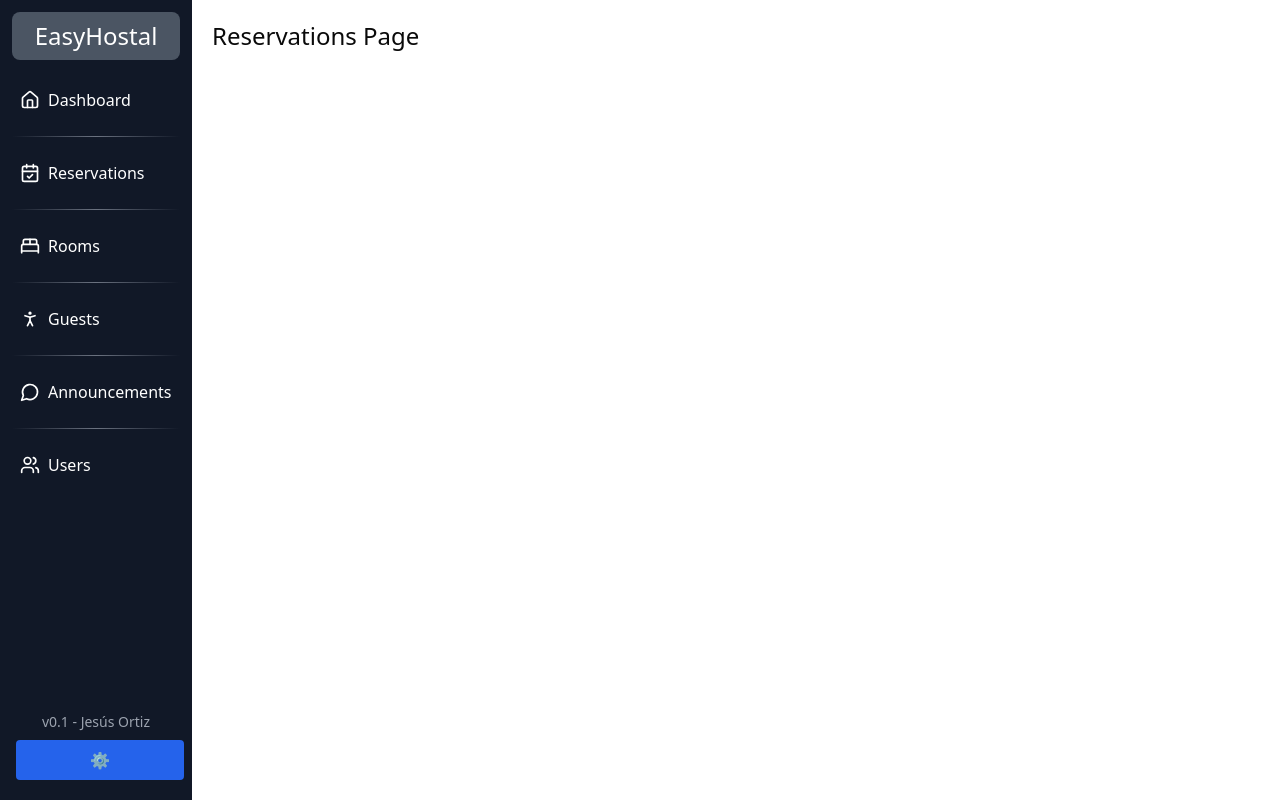
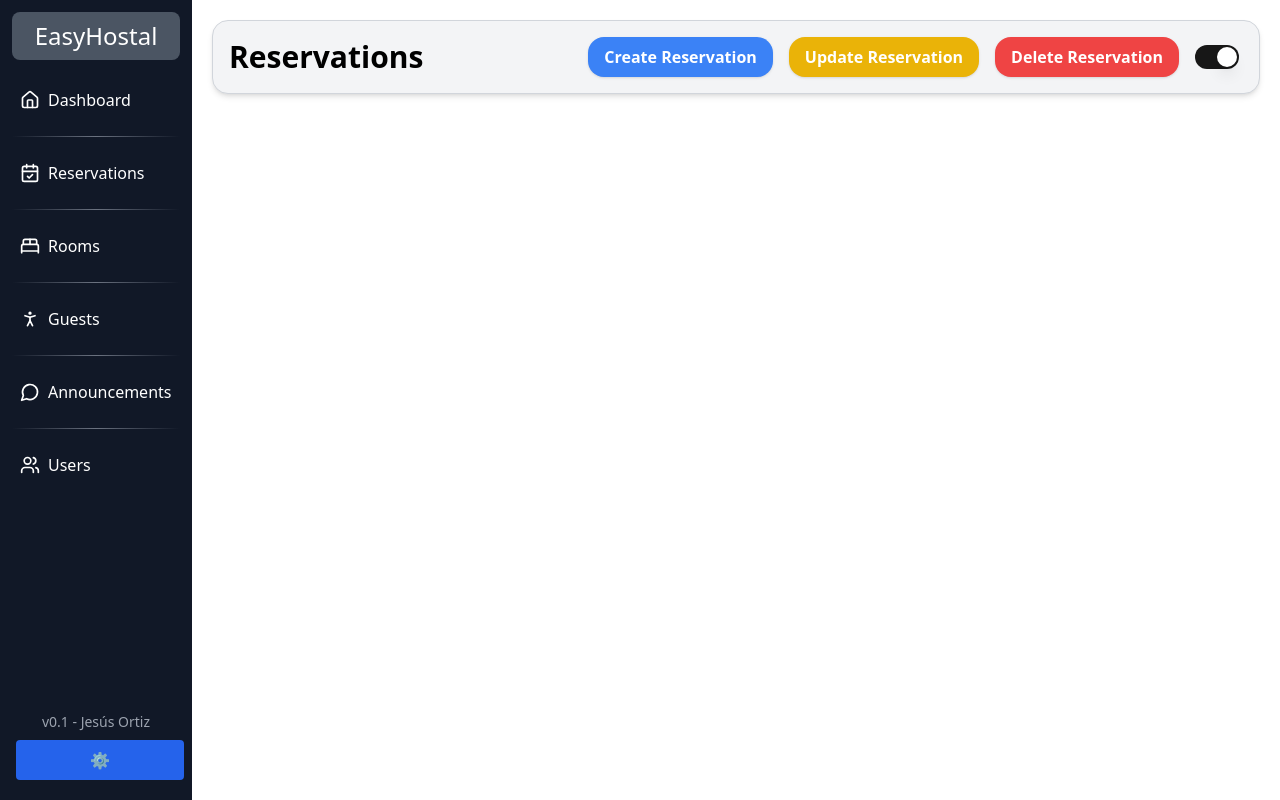
Before and after one commit to ortizzxz/HostalManagementFrontEnd, a React (Vite) app: page /reservations in a window 1280 px wide. Built offline with nearby package versions, Linux system fonts and the light colour scheme.

Commit message:
Style: HeaderWithAction New Colors for both light and dark theme

```diff
--- a/src/components/ui/HeaderWithActions.tsx
+++ b/src/components/ui/HeaderWithActions.tsx
@@ -34,7 +34,7 @@ const HeaderWithActions = ({
             {onCreate && (
               <button
                 onClick={onCreate}
-                className="bg-blue-500 hover:bg-blue-600 text-white font-semibold py-2 px-4 rounded-2xl shadow transition duration-300"
+                className="bg-blue-500 dark:bg-blue-800 hover:bg-blue-700 dark:hover:bg-blue-600 text-white font-semibold py-2 px-4 rounded-2xl shadow transition duration-300"
               >
                 {createLabel}
               </button>
@@ -42,7 +42,7 @@ const HeaderWithActions = ({
             {onUpdate && (
               <button
                 onClick={onUpdate}
-                className="bg-yellow-500 hover:bg-yellow-600 text-white font-semibold py-2 px-4 rounded-2xl shadow transition duration-300"
+                className="bg-yellow-500 dark:bg-yellow-600 hover:bg-yellow-700 dark:hover:bg-yellow-500 text-white font-semibold py-2 px-4 rounded-2xl shadow transition duration-300"
               >
                 {updateLabel}
               </button>
@@ -50,7 +50,7 @@ const HeaderWithActions = ({
             {onDelete && (
               <button
                 onClick={onDelete}
-                className="bg-red-500 hover:bg-red-600 text-white font-semibold py-2 px-4 rounded-2xl shadow transition duration-300"
+                className="bg-red-500 dark:bg-red-700 hover:bg-red-700 dark:hover:bg-red-600 text-white font-semibold py-2 px-4 rounded-2xl shadow transition duration-300"
               >
                 {deleteLabel}
               </button>
--- a/src/locales/en.json
+++ b/src/locales/en.json
@@ -1,12 +1,12 @@
 {
-  "user":{
+  "user": {
     "list": "Users",
     "role": "Role",
     "create": "Create User",
     "update": "Update User",
     "delete": "Delete User"
   },
-  "announcement":{
+  "announcement": {
     "list": "Announcements",
     "create": "Create Announcement",
     "update": "Update Announcement",
@@ -14,6 +14,13 @@
     "postDate": "Post Date",
     "expirationDate": "Expiration Date",
     "empty": "No Anouncements To Display"
+  },
+  "reservation": {
+    "list": "Reservations",
+    "create": "Create Reservation",
+    "update": "Update Reservation",
+    "delete": "Delete Reservation",
+    "empty": "No Reservation To Display"
   },
   "sidebar": {
     "dashboard": "Dashboard",
--- a/src/pages/Reservations.tsx
+++ b/src/pages/Reservations.tsx
@@ -1,5 +1,36 @@
+import { useTranslation } from "react-i18next";
+import HeaderWithActions from "../components/ui/HeaderWithActions";
+
+
 const Reservations = () => {
-    return <h1 className="text-2xl">Reservations Page</h1>;
-  };
+  const { t } = useTranslation();
 
-  export default Reservations;
+  const handleCreateReservation = () => {
+    console.log('Creando');
+  }
+
+  const handleUpdateReservation = () => {
+    console.log('Actualizando');
+  }
+
+  const handleDeleteReservation = () => {
+    console.log('Borrando');
+  }
+
+  return (
+    <div className="text-black dark:text-white">
+      {/* Header with actions */}
+      <HeaderWithActions
+        title={t("reservation.list")}
+        onCreate={handleCreateReservation}
+        onUpdate={handleUpdateReservation}
+        onDelete={handleDeleteReservation}
+        createLabel={t("reservation.create")}
+        updateLabel={t("reservation.update")}
+        deleteLabel={t("reservation.delete")}
+      />
+    </div>
+  );
+};
+
+export default Reservations;
```
Also changed, not shown: src/pages/Anouncements.tsx (+10 -7 lines).
